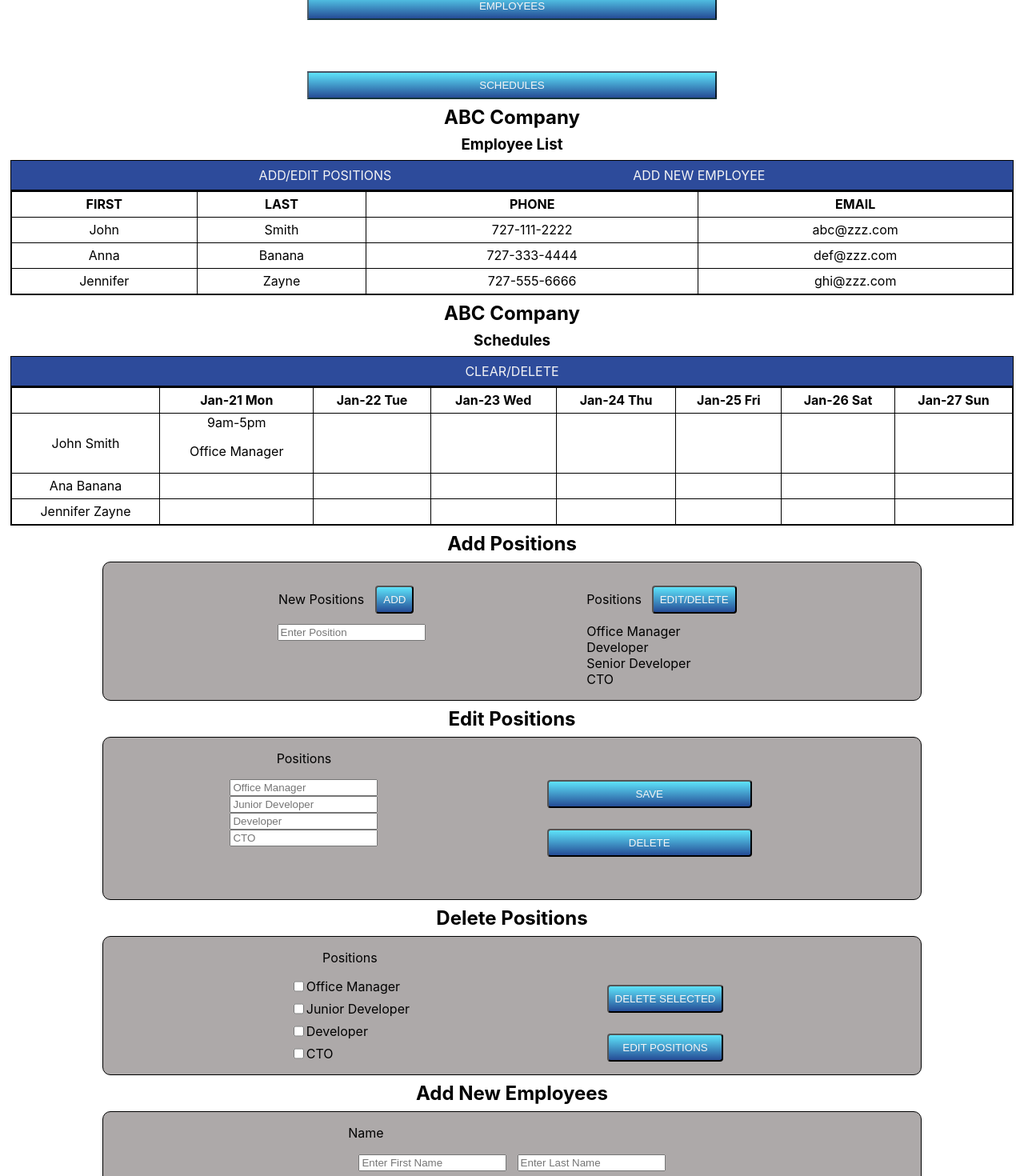
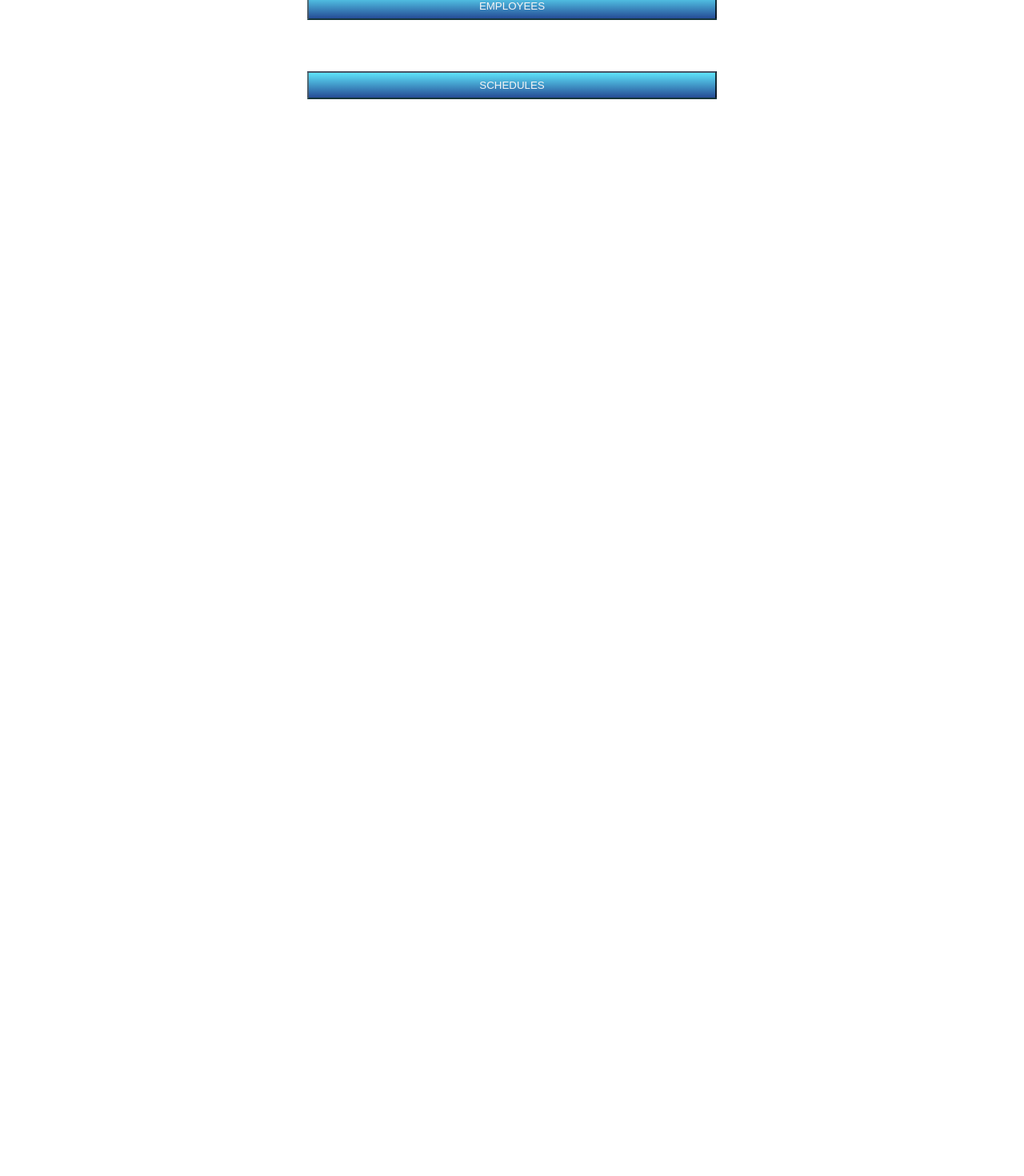
Before and after one commit to StPeteFrank/schedulequik, a React (Create React App) app: page / in a window 1280 px wide. Shown: the part 300-1770 px from the top of the page at 80% size. After the commit the page ends 800 px from the top, so only its background shows below. Built offline with nearby package versions, Linux system fonts and the light colour scheme.

Commit message:
All page route functioning. Need Links for header tabs.

```diff
--- a/package.json
+++ b/package.json
@@ -6,6 +6,7 @@
     "axios": "^0.18.0",
     "react": "^16.7.0",
     "react-dom": "^16.7.0",
+    "react-router-dom": "^4.3.1",
     "react-scripts": "2.1.2"
   },
   "scripts": {
--- a/src/App.js
+++ b/src/App.js
@@ -1,20 +1,18 @@
 import React, { Component } from 'react'
-import logo from './logo.svg'
 import './App.css'
 import Home from './Home'
 import Employees from './Employees'
 import Schedules from './Schedules'
 import AddPositions from './AddPositions'
-import EditPositions from './EditPositions'
-import DeletePositions from './DeletePositions'
 import AddNewEmployees from './AddNewEmployees'
 import QuikShiftAdd from './QuikShiftAdd'
-import QuikShiftEdit from './QuikShiftEdit'
-import ClearDeleteSchedule from './ClearDeleteSchedule'
+import { BrowserRouter as Router, Route, Link } from 'react-router-dom'
+// import axios from 'axios'
 
 class App extends Component {
   render() {
     return (
+      <Router>
         <div className="App">
           {/* This Header and Tabs will be on every view of this app. It serves as directory. */}
           <div className="Header">
@@ -26,21 +24,15 @@ class App extends Component {
             <a href="#">SCHEDULES</a>
           </div>
           <div />
-        <Home />
-        <Employees />
-        <Schedules />
-        {/* Add, Edit, and DeletePositions should be on one view. */}
-        <AddPositions />
-        {/* <EditPositions /> */}
-        {/* <DeletePositions /> */}
-        {/* Add NewEmployees should be on its own view. */}
-        <AddNewEmployees />
-        {/* QuikAdd, QuikEdit, and ClearDelete should be on the same view. */}
-        <QuikShiftAdd />
-        {/* <QuikShiftEdit /> */}
-        {/* <ClearDeleteSchedule /> */}
-        {/* Six views in total. */}
+          <Route exact path="/" component={Home} />
+          <Route path="/home" component={Home} />
+          <Route path="/employees" component={Employees} />
+          <Route path="/schedules" component={Schedules} />
+          <Route path="/addpositions" component={AddPositions} />
+          <Route path="/addnewemployees" component={AddNewEmployees} />
+          <Route path="/quikshiftadd" component={QuikShiftAdd} />
         </div>
+      </Router>
     )
   }
 }
```
Also changed, not shown: 1 other file (tests, documents, lock files or other folders). Lines whose indentation alone changed are shown as unchanged.
